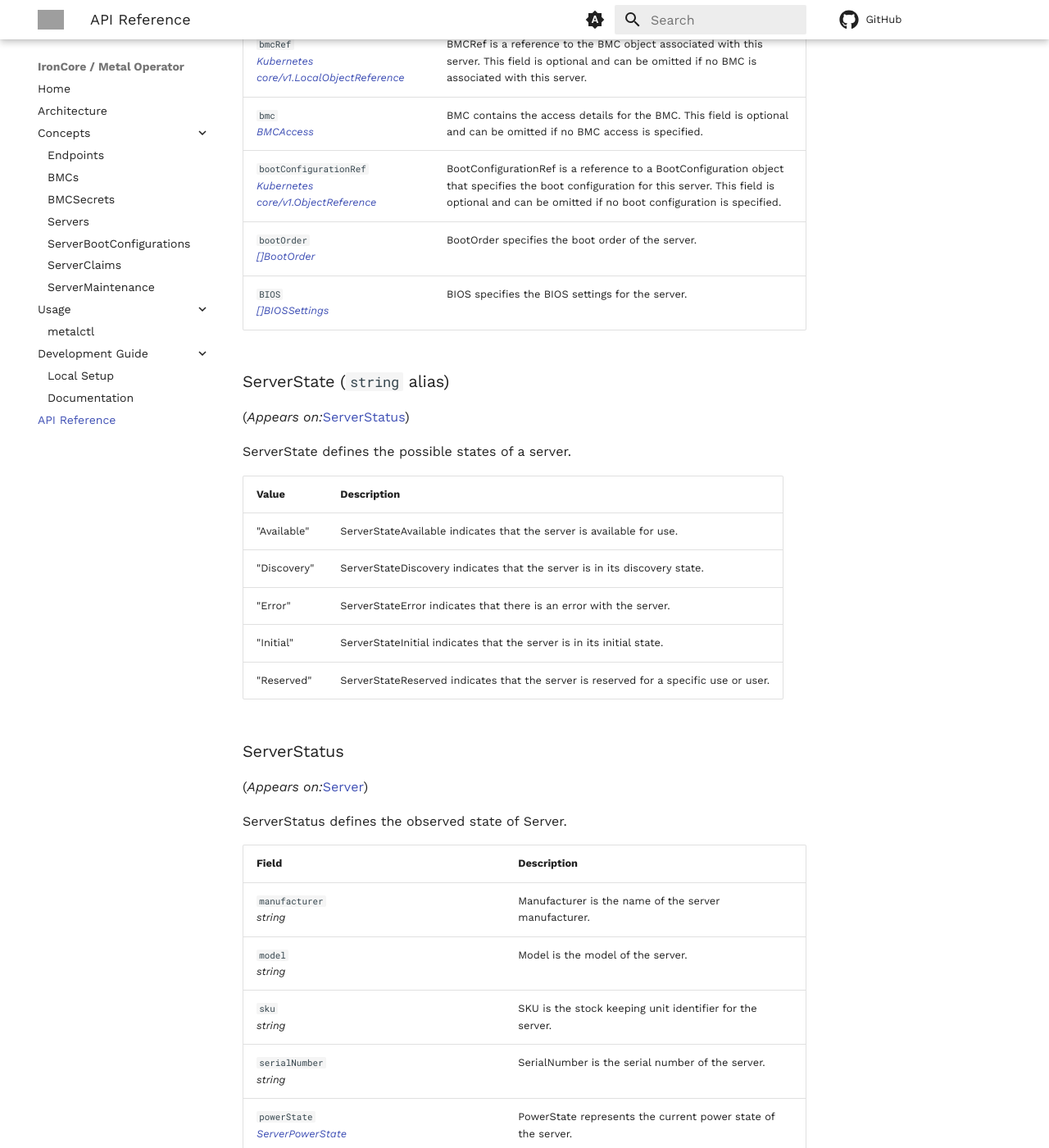
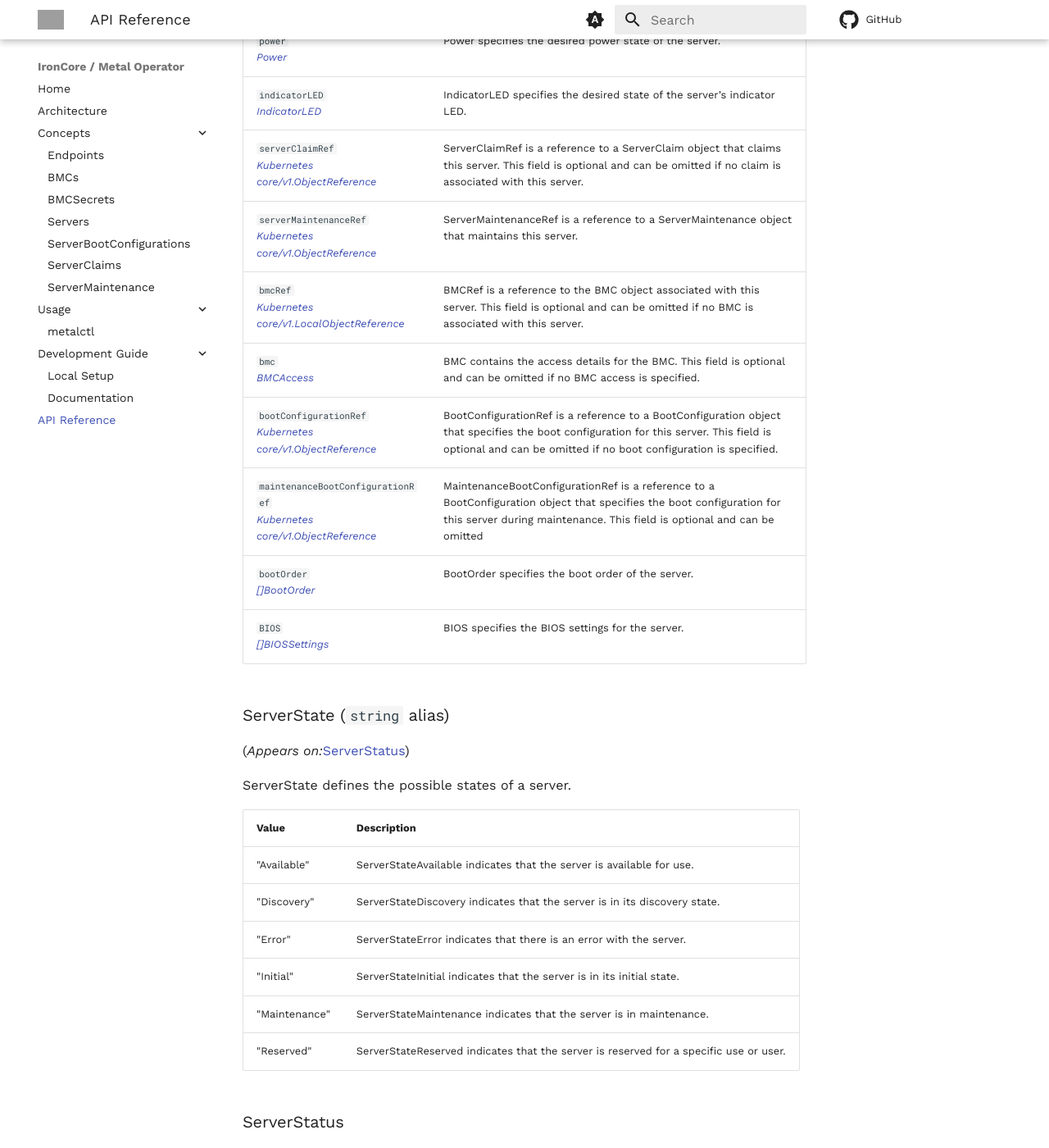
Before and after one commit to ironcore-dev/metal-operator, an MkDocs documentation site: the page built from docs/api-reference/api.md, in a window 1280 px wide and 1400 px high, scrolled down 20602 px. Shown: the whole window at 82% size. Built offline with MkDocs 1.6.1 and Material for MkDocs 9.7.7, drawn with Linux system fonts in a browser that asks for light colours; comment, search, counter and statistics services are not loaded; some of the changed text lies outside the part shown; grey boxes are pictures that could not be loaded.

Commit message:
Update api reference docs

```diff
--- a/docs/api-reference/api.md
+++ b/docs/api-reference/api.md
@@ -67,7 +67,7 @@
 <td>
 <code>metadata</code><br/>
 <em>
-<a href="https://kubernetes.io/docs/reference/generated/kubernetes-api/v1.31/#objectmeta-v1-meta">
+<a href="https://kubernetes.io/docs/reference/generated/kubernetes-api/v1.32/#objectmeta-v1-meta">
 Kubernetes meta/v1.ObjectMeta
 </a>
 </em>
@@ -94,7 +94,7 @@
 <td>
 <code>endpointRef</code><br/>
 <em>
-<a href="https://kubernetes.io/docs/reference/generated/kubernetes-api/v1.31/#localobjectreference-v1-core">
+<a href="https://kubernetes.io/docs/reference/generated/kubernetes-api/v1.32/#localobjectreference-v1-core">
 Kubernetes core/v1.LocalObjectReference
 </a>
 </em>
@@ -124,7 +124,7 @@
 <td>
 <code>bmcSecretRef</code><br/>
 <em>
-<a href="https://kubernetes.io/docs/reference/generated/kubernetes-api/v1.31/#localobjectreference-v1-core">
+<a href="https://kubernetes.io/docs/reference/generated/kubernetes-api/v1.32/#localobjectreference-v1-core">
 Kubernetes core/v1.LocalObjectReference
 </a>
 </em>
@@ -224,7 +224,7 @@
 <td>
 <code>bmcSecretRef</code><br/>
 <em>
-<a href="https://kubernetes.io/docs/reference/generated/kubernetes-api/v1.31/#localobjectreference-v1-core">
+<a href="https://kubernetes.io/docs/reference/generated/kubernetes-api/v1.32/#localobjectreference-v1-core">
 Kubernetes core/v1.LocalObjectReference
 </a>
 </em>
@@ -288,7 +288,7 @@
 <td>
 <code>metadata</code><br/>
 <em>
-<a href="https://kubernetes.io/docs/reference/generated/kubernetes-api/v1.31/#objectmeta-v1-meta">
+<a href="https://kubernetes.io/docs/reference/generated/kubernetes-api/v1.32/#objectmeta-v1-meta">
 Kubernetes meta/v1.ObjectMeta
 </a>
 </em>
@@ -350,7 +350,7 @@
 <td>
 <code>type</code><br/>
 <em>
-<a href="https://kubernetes.io/docs/reference/generated/kubernetes-api/v1.31/#secrettype-v1-core">
+<a href="https://kubernetes.io/docs/reference/generated/kubernetes-api/v1.32/#secrettype-v1-core">
 Kubernetes core/v1.SecretType
 </a>
 </em>
@@ -383,7 +383,7 @@
 <td>
 <code>endpointRef</code><br/>
 <em>
-<a href="https://kubernetes.io/docs/reference/generated/kubernetes-api/v1.31/#localobjectreference-v1-core">
+<a href="https://kubernetes.io/docs/reference/generated/kubernetes-api/v1.32/#localobjectreference-v1-core">
 Kubernetes core/v1.LocalObjectReference
 </a>
 </em>
@@ -413,7 +413,7 @@
 <td>
 <code>bmcSecretRef</code><br/>
 <em>
-<a href="https://kubernetes.io/docs/reference/generated/kubernetes-api/v1.31/#localobjectreference-v1-core">
+<a href="https://kubernetes.io/docs/reference/generated/kubernetes-api/v1.32/#localobjectreference-v1-core">
 Kubernetes core/v1.LocalObjectReference
 </a>
 </em>
@@ -604,7 +604,7 @@
 <td>
 <code>conditions</code><br/>
 <em>
-<a href="https://kubernetes.io/docs/reference/generated/kubernetes-api/v1.31/#condition-v1-meta">
+<a href="https://kubernetes.io/docs/reference/generated/kubernetes-api/v1.32/#condition-v1-meta">
 []Kubernetes meta/v1.Condition
 </a>
 </em>
@@ -754,7 +754,7 @@
 <td>
 <code>metadata</code><br/>
 <em>
-<a href="https://kubernetes.io/docs/reference/generated/kubernetes-api/v1.31/#objectmeta-v1-meta">
+<a href="https://kubernetes.io/docs/reference/generated/kubernetes-api/v1.32/#objectmeta-v1-meta">
 Kubernetes meta/v1.ObjectMeta
 </a>
 </em>
@@ -1184,7 +1184,7 @@
 <td>
 <code>metadata</code><br/>
 <em>
-<a href="https://kubernetes.io/docs/reference/generated/kubernetes-api/v1.31/#objectmeta-v1-meta">
+<a href="https://kubernetes.io/docs/reference/generated/kubernetes-api/v1.32/#objectmeta-v1-meta">
 Kubernetes meta/v1.ObjectMeta
 </a>
 </em>
@@ -1260,7 +1260,7 @@
 <td>
 <code>serverClaimRef</code><br/>
 <em>
-<a href="https://kubernetes.io/docs/reference/generated/kubernetes-api/v1.31/#objectreference-v1-core">
+<a href="https://kubernetes.io/docs/reference/generated/kubernetes-api/v1.32/#objectreference-v1-core">
 Kubernetes core/v1.ObjectReference
 </a>
 </em>
@@ -1272,9 +1272,22 @@
 </tr>
 <tr>
 <td>
+<code>serverMaintenanceRef</code><br/>
+<em>
+<a href="https://kubernetes.io/docs/reference/generated/kubernetes-api/v1.32/#objectreference-v1-core">
+Kubernetes core/v1.ObjectReference
+</a>
+</em>
+</td>
+<td>
+<p>ServerMaintenanceRef is a reference to a ServerMaintenance object that maintains this server.</p>
+</td>
+</tr>
+<tr>
+<td>
 <code>bmcRef</code><br/>
 <em>
-<a href="https://kubernetes.io/docs/reference/generated/kubernetes-api/v1.31/#localobjectreference-v1-core">
+<a href="https://kubernetes.io/docs/reference/generated/kubernetes-api/v1.32/#localobjectreference-v1-core">
 Kubernetes core/v1.LocalObjectReference
 </a>
 </em>
@@ -1302,7 +1315,7 @@
 <td>
 <code>bootConfigurationRef</code><br/>
 <em>
-<a href="https://kubernetes.io/docs/reference/generated/kubernetes-api/v1.31/#objectreference-v1-core">
+<a href="https://kubernetes.io/docs/reference/generated/kubernetes-api/v1.32/#objectreference-v1-core">
 Kubernetes core/v1.ObjectReference
 </a>
 </em>
@@ -1315,6 +1328,20 @@
 </tr>
 <tr>
 <td>
+<code>maintenanceBootConfigurationRef</code><br/>
+<em>
+<a href="https://kubernetes.io/docs/reference/generated/kubernetes-api/v1.32/#objectreference-v1-core">
+Kubernetes core/v1.ObjectReference
+</a>
+</em>
+</td>
+<td>
+<p>MaintenanceBootConfigurationRef is a reference to a BootConfiguration object that specifies
+the boot configuration for this server during maintenance. This field is optional and can be omitted</p>
+</td>
+</tr>
+<tr>
+<td>
 <code>bootOrder</code><br/>
 <em>
 <a href="#metal.ironcore.dev/v1alpha1.BootOrder">
@@ -1373,7 +1400,7 @@
 <td>
 <code>metadata</code><br/>
 <em>
-<a href="https://kubernetes.io/docs/reference/generated/kubernetes-api/v1.31/#objectmeta-v1-meta">
+<a href="https://kubernetes.io/docs/reference/generated/kubernetes-api/v1.32/#objectmeta-v1-meta">
 Kubernetes meta/v1.ObjectMeta
 </a>
 </em>
@@ -1400,7 +1427,7 @@
 <td>
 <code>serverRef</code><br/>
 <em>
-<a href="https://kubernetes.io/docs/reference/generated/kubernetes-api/v1.31/#localobjectreference-v1-core">
+<a href="https://kubernetes.io/docs/reference/generated/kubernetes-api/v1.32/#localobjectreference-v1-core">
 Kubernetes core/v1.LocalObjectReference
 </a>
 </em>
@@ -1425,7 +1452,7 @@
 <td>
 <code>ignitionSecretRef</code><br/>
 <em>
-<a href="https://kubernetes.io/docs/reference/generated/kubernetes-api/v1.31/#localobjectreference-v1-core">
+<a href="https://kubernetes.io/docs/reference/generated/kubernetes-api/v1.32/#localobjectreference-v1-core">
 Kubernetes core/v1.LocalObjectReference
 </a>
 </em>
@@ -1472,7 +1499,7 @@
 <td>
 <code>serverRef</code><br/>
 <em>
-<a href="https://kubernetes.io/docs/reference/generated/kubernetes-api/v1.31/#localobjectreference-v1-core">
+<a href="https://kubernetes.io/docs/reference/generated/kubernetes-api/v1.32/#localobjectreference-v1-core">
 Kubernetes core/v1.LocalObjectReference
 </a>
 </em>
@@ -1497,7 +1524,7 @@
 <td>
 <code>ignitionSecretRef</code><br/>
 <em>
-<a href="https://kubernetes.io/docs/reference/generated/kubernetes-api/v1.31/#localobjectreference-v1-core">
+<a href="https://kubernetes.io/docs/reference/generated/kubernetes-api/v1.32/#localobjectreference-v1-core">
 Kubernetes core/v1.LocalObjectReference
 </a>
 </em>
@@ -1611,7 +1638,7 @@
 <td>
 <code>serverRef</code><br/>
 <em>
-<a href="https://kubernetes.io/docs/reference/generated/kubernetes-api/v1.31/#localobjectreference-v1-core">
+<a href="https://kubernetes.io/docs/reference/generated/kubernetes-api/v1.32/#localobjectreference-v1-core">
 Kubernetes core/v1.LocalObjectReference
 </a>
 </em>
@@ -1636,7 +1663,7 @@
 <td>
 <code>ignitionSecretRef</code><br/>
 <em>
-<a href="https://kubernetes.io/docs/reference/generated/kubernetes-api/v1.31/#localobjectreference-v1-core">
+<a href="https://kubernetes.io/docs/reference/generated/kubernetes-api/v1.32/#localobjectreference-v1-core">
 Kubernetes core/v1.LocalObjectReference
 </a>
 </em>
@@ -1668,7 +1695,7 @@
 <td>
 <code>metadata</code><br/>
 <em>
-<a href="https://kubernetes.io/docs/reference/generated/kubernetes-api/v1.31/#objectmeta-v1-meta">
+<a href="https://kubernetes.io/docs/reference/generated/kubernetes-api/v1.32/#objectmeta-v1-meta">
 Kubernetes meta/v1.ObjectMeta
 </a>
 </em>
@@ -1708,7 +1735,7 @@
 <td>
 <code>serverRef</code><br/>
 <em>
-<a href="https://kubernetes.io/docs/reference/generated/kubernetes-api/v1.31/#localobjectreference-v1-core">
+<a href="https://kubernetes.io/docs/reference/generated/kubernetes-api/v1.32/#localobjectreference-v1-core">
 Kubernetes core/v1.LocalObjectReference
 </a>
 </em>
@@ -1722,7 +1749,7 @@
 <td>
 <code>serverSelector</code><br/>
 <em>
-<a href="https://kubernetes.io/docs/reference/generated/kubernetes-api/v1.31/#labelselector-v1-meta">
+<a href="https://kubernetes.io/docs/reference/generated/kubernetes-api/v1.32/#labelselector-v1-meta">
 Kubernetes meta/v1.LabelSelector
 </a>
 </em>
@@ -1736,7 +1763,7 @@
 <td>
 <code>ignitionSecretRef</code><br/>
 <em>
-<a href="https://kubernetes.io/docs/reference/generated/kubernetes-api/v1.31/#localobjectreference-v1-core">
+<a href="https://kubernetes.io/docs/reference/generated/kubernetes-api/v1.32/#localobjectreference-v1-core">
 Kubernetes core/v1.LocalObjectReference
 </a>
 </em>
@@ -1807,7 +1834,7 @@
 <td>
 <code>serverRef</code><br/>
 <em>
-<a href="https://kubernetes.io/docs/reference/generated/kubernetes-api/v1.31/#localobjectreference-v1-core">
+<a href="https://kubernetes.io/docs/reference/generated/kubernetes-api/v1.32/#localobjectreference-v1-core">
 Kubernetes core/v1.LocalObjectReference
 </a>
 </em>
@@ -1821,7 +1848,7 @@
 <td>
 <code>serverSelector</code><br/>
 <em>
-<a href="https://kubernetes.io/docs/reference/generated/kubernetes-api/v1.31/#labelselector-v1-meta">
+<a href="https://kubernetes.io/docs/reference/generated/kubernetes-api/v1.32/#labelselector-v1-meta">
 Kubernetes meta/v1.LabelSelector
 </a>
 </em>
@@ -1835,7 +1862,7 @@
 <td>
 <code>ignitionSecretRef</code><br/>
 <em>
-<a href="https://kubernetes.io/docs/reference/generated/kubernetes-api/v1.31/#localobjectreference-v1-core">
+<a href="https://kubernetes.io/docs/reference/generated/kubernetes-api/v1.32/#localobjectreference-v1-core">
 Kubernetes core/v1.LocalObjectReference
 </a>
 </em>
@@ -1906,7 +1933,7 @@
 <td>
 <code>metadata</code><br/>
 <em>
-<a href="https://kubernetes.io/docs/reference/generated/kubernetes-api/v1.31/#objectmeta-v1-meta">
+<a href="https://kubernetes.io/docs/reference/generated/kubernetes-api/v1.32/#objectmeta-v1-meta">
 Kubernetes meta/v1.ObjectMeta
 </a>
 </em>
@@ -1946,7 +1973,7 @@
 <td>
 <code>serverRef</code><br/>
 <em>
-<a href="https://kubernetes.io/docs/reference/generated/kubernetes-api/v1.31/#localobjectreference-v1-core">
+<a href="https://kubernetes.io/docs/reference/generated/kubernetes-api/v1.32/#localobjectreference-v1-core">
 Kubernetes core/v1.LocalObjectReference
 </a>
 </em>
@@ -2054,7 +2081,7 @@
 <td>
 <code>serverRef</code><br/>
 <em>
-<a href="https://kubernetes.io/docs/reference/generated/kubernetes-api/v1.31/#localobjectreference-v1-core">
+<a href="https://kubernetes.io/docs/reference/generated/kubernetes-api/v1.32/#localobjectreference-v1-core">
 Kubernetes core/v1.LocalObjectReference
 </a>
 </em>
@@ -2255,7 +2282,7 @@
 <td>
 <code>serverClaimRef</code><br/>
 <em>
-<a href="https://kubernetes.io/docs/reference/generated/kubernetes-api/v1.31/#objectreference-v1-core">
+<a href="https://kubernetes.io/docs/reference/generated/kubernetes-api/v1.32/#objectreference-v1-core">
 Kubernetes core/v1.ObjectReference
 </a>
 </em>
@@ -2267,9 +2294,22 @@
 </tr>
 <tr>
 <td>
+<code>serverMaintenanceRef</code><br/>
+<em>
+<a href="https://kubernetes.io/docs/reference/generated/kubernetes-api/v1.32/#objectreference-v1-core">
+Kubernetes core/v1.ObjectReference
+</a>
+</em>
+</td>
+<td>
+<p>ServerMaintenanceRef is a reference to a ServerMaintenance object that maintains this server.</p>
+</td>
+</tr>
+<tr>
+<td>
 <code>bmcRef</code><br/>
 <em>
-<a href="https://kubernetes.io/docs/reference/generated/kubernetes-api/v1.31/#localobjectreference-v1-core">
+<a href="https://kubernetes.io/docs/reference/generated/kubernetes-api/v1.32/#localobjectreference-v1-core">
 Kubernetes core/v1.LocalObjectReference
 </a>
 </em>
@@ -2297,7 +2337,7 @@
 <td>
 <code>bootConfigurationRef</code><br/>
 <em>
-<a href="https://kubernetes.io/docs/reference/generated/kubernetes-api/v1.31/#objectreference-v1-core">
+<a href="https://kubernetes.io/docs/reference/generated/kubernetes-api/v1.32/#objectreference-v1-core">
 Kubernetes core/v1.ObjectReference
 </a>
 </em>
@@ -2310,6 +2350,20 @@
 </tr>
 <tr>
 <td>
+<code>maintenanceBootConfigurationRef</code><br/>
+<em>
+<a href="https://kubernetes.io/docs/reference/generated/kubernetes-api/v1.32/#objectreference-v1-core">
+Kubernetes core/v1.ObjectReference
+</a>
+</em>
+</td>
+<td>
+<p>MaintenanceBootConfigurationRef is a reference to a BootConfiguration object that specifies
+the boot configuration for this server during maintenance. This field is optional and can be omitted</p>
+</td>
+</tr>
+<tr>
+<td>
 <code>bootOrder</code><br/>
 <em>
 <a href="#metal.ironcore.dev/v1alpha1.BootOrder">
@@ -2363,6 +2417,9 @@
 </tr><tr><td><p>&#34;Initial&#34;</p></td>
 <td><p>ServerStateInitial indicates that the server is in its initial state.</p>
 </td>
+</tr><tr><td><p>&#34;Maintenance&#34;</p></td>
+<td><p>ServerStateMaintenance indicates that the server is in maintenance.</p>
+</td>
 </tr><tr><td><p>&#34;Reserved&#34;</p></td>
 <td><p>ServerStateReserved indicates that the server is reserved for a specific use or user.</p>
 </td>
@@ -2522,7 +2579,7 @@
 <td>
 <code>conditions</code><br/>
 <em>
-<a href="https://kubernetes.io/docs/reference/generated/kubernetes-api/v1.31/#condition-v1-meta">
+<a href="https://kubernetes.io/docs/reference/generated/kubernetes-api/v1.32/#condition-v1-meta">
 []Kubernetes meta/v1.Condition
 </a>
 </em>
```
Also changed, not shown: 8 other files.
